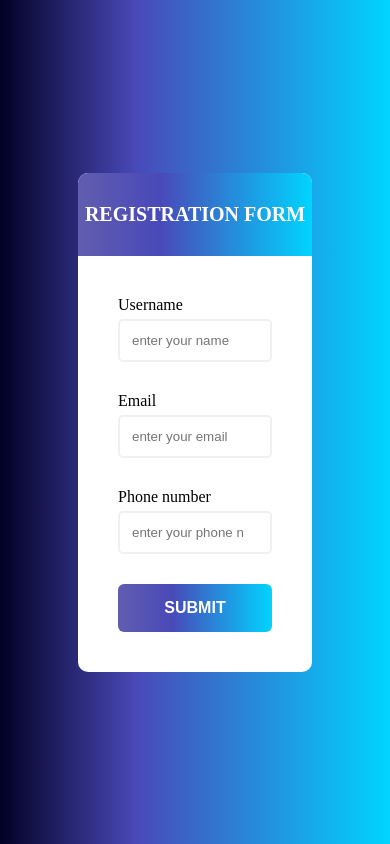
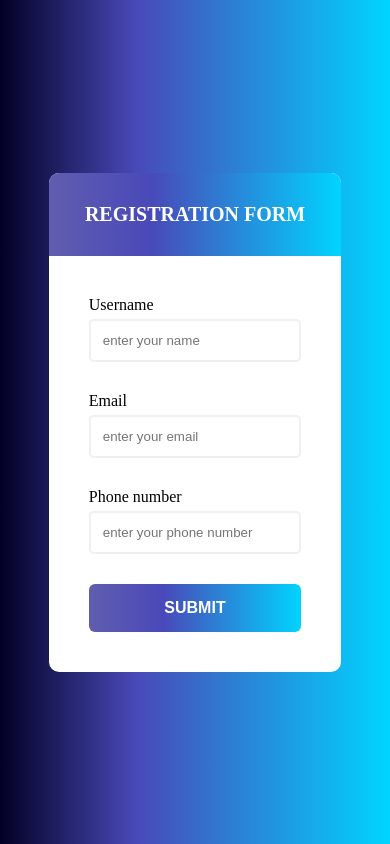
Before and after one commit to varshan9657/validation-form, a plain HTML site: page index.html in a window 390 px wide. Drawn offline with nearby package versions, Linux system fonts and the light colour scheme.

Commit message:
Update form.css

```diff
--- a/form.css
+++ b/form.css
@@ -119,7 +119,7 @@ transition:all 1s ease;
 {
     .container
     {
-        width: calc(100vw - 40vw);
+        width: calc(100vw - 25vw);
         max-width: 100%;
     }
 }
```
